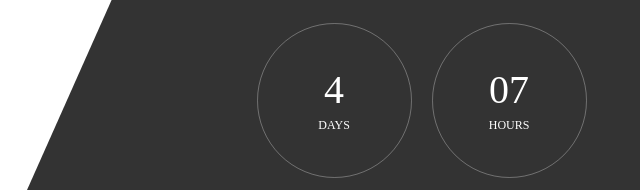
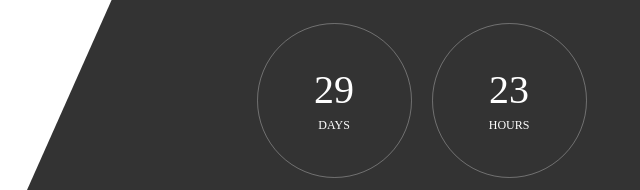
Before and after one commit to Kwena-cloud/Successdiggerclothingbrandcomingsoon.com, a plain HTML site: page index.html in a window 1280 px wide. Shown: the part 172-362 px from the top of the page, 539-1179 px from the left. Drawn offline with Linux system fonts and the light colour scheme; a web font is replaced by a local one.

Commit message:
Update index.html

```diff
--- a/index.html
+++ b/index.html
@@ -27,22 +27,22 @@
 		<div class="flex-c-m bg-img1 size2 where1 overlay1 where2 respon2" style="background-image: url('images/bg2.jpeg');">
 			<div class="wsize2 flex-w flex-c-m cd100 js-tilt">
 				<div class="flex-col-c-m size6 bor2 m-l-10 m-r-10 m-t-15">
-					<span class="l2-txt1 p-b-9 days">4</span>
+					<span class="l2-txt1 p-b-9 days">30</span>
 					<span class="s2-txt4">Days</span>
 				</div>
 
 				<div class="flex-col-c-m size6 bor2 m-l-10 m-r-10 m-t-15">
-					<span class="l2-txt1 p-b-9 hours">17</span>
+					<span class="l2-txt1 p-b-9 hours">0</span>
 					<span class="s2-txt4">Hours</span>
 				</div>
 
 				<div class="flex-col-c-m size6 bor2 m-l-10 m-r-10 m-t-15">
-					<span class="l2-txt1 p-b-9 minutes">50</span>
+					<span class="l2-txt1 p-b-9 minutes">0</span>
 					<span class="s2-txt4">Minutes</span>
 				</div>
 
 				<div class="flex-col-c-m size6 bor2 m-l-10 m-r-10 m-t-15">
-					<span class="l2-txt1 p-b-9 seconds">39</span>
+					<span class="l2-txt1 p-b-9 seconds">15</span>
 					<span class="s2-txt4">Seconds</span>
 				</div>
 			</div>
@@ -121,8 +121,8 @@
 			/*Endtime must be > current time*/
 			endtimeYear: 0,
 			endtimeMonth: 0,
-			endtimeDate: 4,
-			endtimeHours: 8,
+			endtimeDate: 30,
+			endtimeHours: 0,
 			endtimeMinutes: 0,
 			endtimeSeconds: 0,
 			timeZone: ""
```
